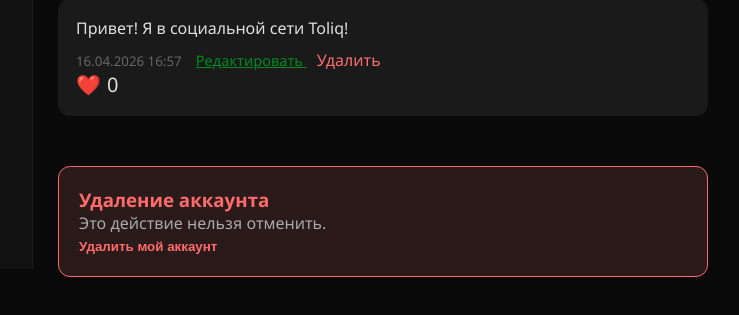
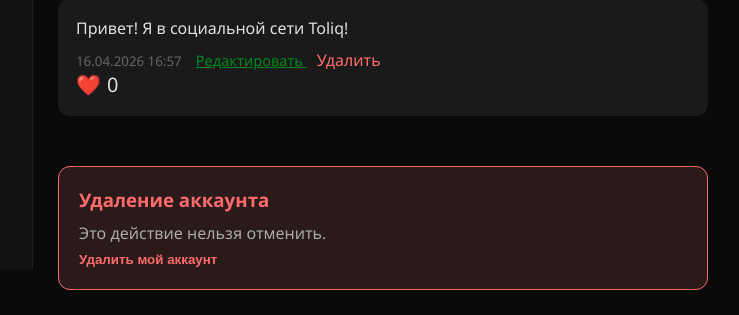
Before and after one commit to DoriQwerty/Toliq, a Django app: page /profile/ in a window 1280 px wide. Shown: the part 531-846 px from the top of the page, without its empty margins (247-986 px from the left). Before the commit the page ends 808 px from the top, so only its background shows below. Run offline with Django 5.2, Linux system fonts and the light colour scheme; a user stored in the database is signed in; data comes from the database, SQL or seed files in the repository; data that the repository does not hold is empty.

Commit message:
finish точно

```diff
--- a/templates/profile.html
+++ b/templates/profile.html
@@ -63,13 +63,13 @@
     {% if profile_user == request.user %}
     <div style="margin-top: 50px; padding: 20px; background: #2a1a1a; border-radius: 12px; border: 1px solid #ff6b6b;">
         <h3 style="color: #ff6b6b;">Удаление аккаунта</h3>
-        <p style="color: #aaa;">Это действие нельзя отменить.</p>
+        <p style="color: #aaa;margin-top:10px;">Это действие нельзя отменить.</p>
 
         <form method="post" action="{% url 'delete_account' %}">
             {% csrf_token %}
             <button type="submit"
                     onclick="return confirm('Вы уверены, что хотите удалить аккаунт? Это действие необратимо!')"
-                    style="background:none; border:none; color:#ff6b6b; font-weight:bold; cursor:pointer;">
+                    style="background:none; border:none; color:#ff6b6b; font-weight:bold; cursor:pointer;margin-top:8px;">
                 Удалить мой аккаунт
             </button>
         </form>
```
